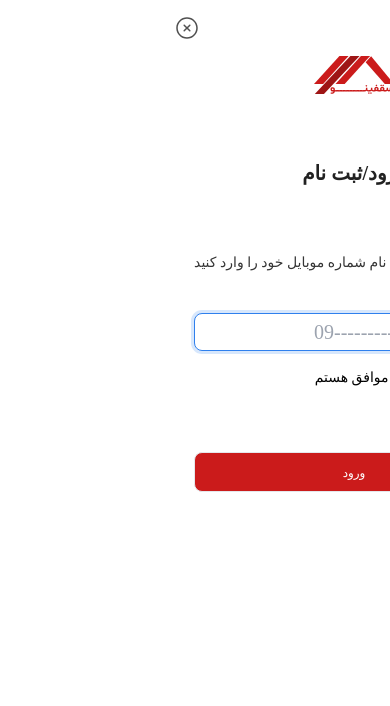
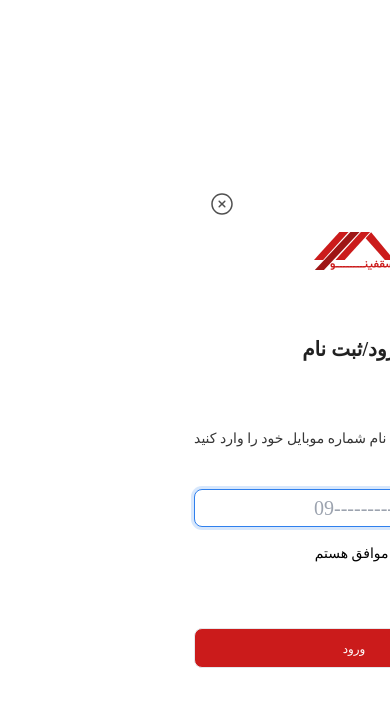
Before and after one commit to amirShirany/Saghfino, a React (Vite) app: page /login in a window 390 px wide. Shown: the top 706 px of the page. Built offline with nearby package versions, Linux system fonts and the light colour scheme; a web font is replaced by a local one; what @nextui-org/react would draw is missing.

Commit message:
Edit : responsive login form

```diff
--- a/src/components/Login/Login.jsx
+++ b/src/components/Login/Login.jsx
@@ -1,6 +1,5 @@
 import { useState, useEffect, useRef } from "react"
 import { Link } from "react-router-dom"
-import { IoIosTimer } from "react-icons/io"
 import Logo from "../../assets/images/Logo.svg"
 import CloseCircle from "../../assets/images/CloseCircle.svg"
 
@@ -8,7 +7,7 @@ function Login() {
   const [phone, setPhone] = useState("")
   const [rulesAccepted, setRulesAccepted] = useState(false)
   const [isOtpSent, setIsOtpSent] = useState(false)
-  const [time, setTime] = useState(120) // 2 minutes in seconds
+  let [time, setTime] = useState(120) // 2 minutes in seconds
   const [otp, setOtp] = useState("")
 
   // console.log(isOtpSent, "...")
@@ -30,8 +29,7 @@ function Login() {
   }
 
   //handlePhonenumber
-  const handlePhonenumber = (e) => {
-    e.preventDefault()
+  const handlePhonenumber = () => {
     if (!rulesAccepted) {
       alert("با قوانین موافقت نشده است")
     } else if (phone === "09137983097" && rulesAccepted) {
@@ -80,19 +78,25 @@ function Login() {
     // Add additional submission logic here...
   }
 
+  //handleEditPhonenumber
+  const handleEditPhonenumber = () => {
+    setIsOtpSent(!isOtpSent)
+    setTime(120)
+  }
+
   return (
-    <div>
-      <div className="flex flex-col justify-center items-center relative">
+    <div className="flex justify-center items-center h-screen">
+      <div className="flex justify-center items-center md:w-[600px] md:h-96 relative">
+        <div className="flex flex-col justify-center items-center">
           <img
             className="absolute left-4 top-4"
             src={CloseCircle}
             alt="CloseCircle"
           />
           <img className="mt-14 w-20" src={Logo} alt="Logo_image" />
-
           {!isOtpSent && (
             <>
-            <h1 className="mt-16 text-Gr12">ورود/ثبت نام</h1>
+              <h1 className="mt-16 md:text-2xl text-Gr12">ورود/ثبت نام</h1>
               <p className="text-Gr11 mt-16">
                 لطفا برای ورود یا ثبت نام شماره موبایل خود را وارد کنید
               </p>
@@ -135,12 +139,12 @@ function Login() {
           {/* If the otp was valid */}
           {isOtpSent && (
             <>
-            <h1 className="mt-16 text-Gr12">کدتایید</h1>
+              <h1 className="mt-16 md:text-2xl text-Gr12">کدتایید</h1>
               <p className="text-Gr11 mt-16">
                 کد ارسال‌شده به شماره 09137983097 را وارد کنید
               </p>
               <p
-              onClick={() => setIsOtpSent(!isOtpSent)}
+                onClick={handleEditPhonenumber}
                 className="text-Gr9 mb-8 cursor-pointer"
               >
                 ویرایش شماره موبایل
@@ -172,13 +176,14 @@ function Login() {
                         e.target.style.border = "2px solid #ccc" // Reset border
                       }
                     }}
-                  onFocus={(e) => (e.target.style.border = "2px solid #66afe9")} // Change border on focus
+                    onFocus={(e) =>
+                      (e.target.style.border = "2px solid #66afe9")
+                    } // Change border on focus
                   />
                 ))}
               </div>
 
               <div className="flex items-center mt-4">
-              <IoIosTimer />
                 <p className="text-primary mx-[2px]">
                   {time > 0
                     ? formatTime(time)
@@ -197,6 +202,7 @@ function Login() {
           )}
         </div>
       </div>
+    </div>
   )
 }
 
```
Lines whose indentation alone changed are shown as unchanged.
